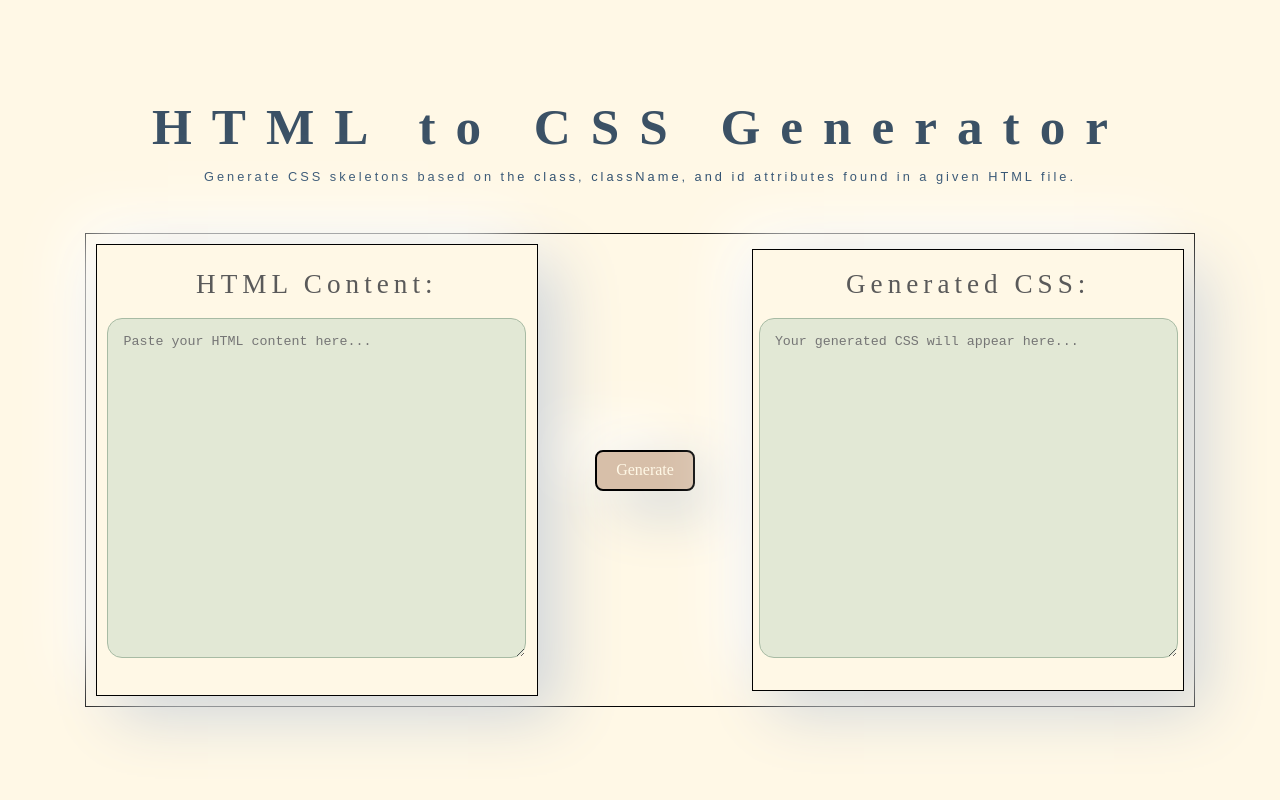
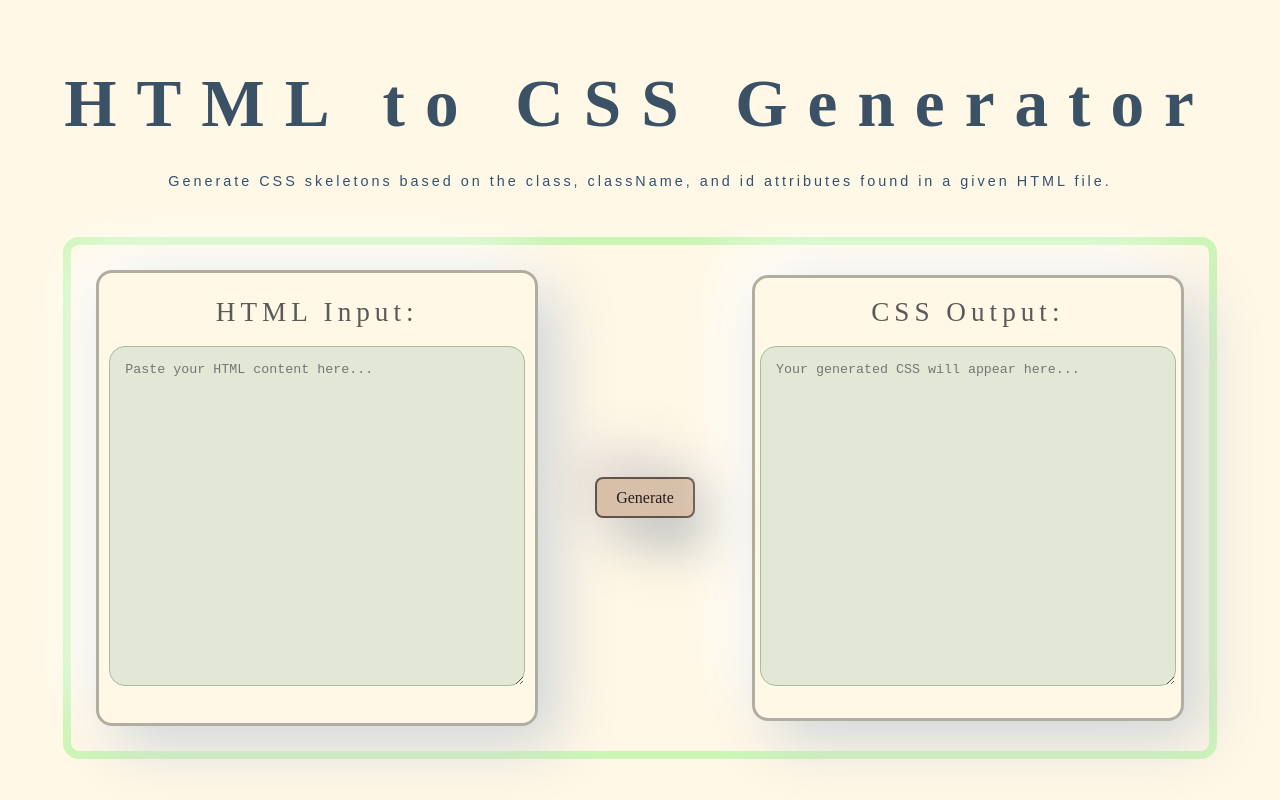
Before and after one commit to demaceo/html-to-css, a React (Vite) app: page / in a window 1280 px wide. Built offline with nearby package versions, Linux system fonts and the light colour scheme; a web font is replaced by a local one.

Commit message:
adjust stylings

```diff
--- a/src/App.css
+++ b/src/App.css
@@ -1,5 +1,4 @@
 #root {
-  /* max-width: 1280px; */
   max-width: 100vw;
   margin: 0 auto;
   text-align: center;
@@ -7,11 +6,10 @@
   display: flex;
   flex-direction: column;
   justify-content: space-evenly;
-  height: 80vh;
+  height: 100%;
 }
 
 body {
-  /* background-color: #fbfaf4; */
   background-color: #fff8e6; /* Light Cream */
   color: #5a5a5a; /* Slate Grey */
 }
@@ -23,20 +21,21 @@ body {
   flex-direction: row;
   justify-content: space-evenly;
   align-items: center;
-  padding: 10px;
-  border: 1px solid black;
+  padding: 25px;
+  border: 0.5em solid rgba(191, 246, 171, 0.819);
+  border-radius: 1rem;
 }
 
 .header-container {
-  margin-bottom: 5vh;
+  margin: 4vh 0vw 1vh 0vw;
   height: fit-content;
   padding: 0;
-  line-height: 0.5;
+  line-height: 0.8;
 }
 
 h1 {
   color: #3b5165;
-  font-size: 3.2rem;
+  font-size: 4.2rem;
   width: 90vw;
   letter-spacing: 20px;
 }
@@ -44,7 +43,7 @@ h1 {
 .subtext {
   color: #325271;
   font-family: Arial, sans-serif;
-  font-size: .8rem;
+  font-size: 0.9rem;
   letter-spacing: 3px;
 }
 
@@ -58,12 +57,10 @@ h1 {
 }
 
 .generate-button {
-  /* margin-bottom: 40px; */
-  border: 2px solid #000;
+  border: 2px solid #0000008e;
   width: fit-content;
   border-radius: 50px;
-  /* background: #f5fbff; */
-  box-shadow: 20px 20px 60px #d0d5d9, -20px -20px 60px #ffffff;
+  box-shadow: 20px 20px 60px #a1a9af, -20px -20px 60px #dcd0d0;
   border-radius: 8px;
   padding: 0.6em 1.2em;
   font-size: 1em;
@@ -71,15 +68,15 @@ h1 {
   cursor: pointer;
   transition: border-color 0.25s;
   background-color: #d7bfa9; /* Warm Beige */
-  color: #fff8e6; /* Light Cream */
+  color: #201f1e; /* Light Cream */
 }
 
 .generate-button:hover {
-  border-color: #646cff;
-  /* background-color: rgb(68, 241, 33); */
+  color: #fff8e6; /* Light Cream */
   background-color: #c2957a; /* Muted Terracotta */
 }
 .generate-button:focus,
 .generate-button:focus-visible {
+  border-color: #646cff;
   outline: 4px auto -webkit-focus-ring-color;
 }
--- a/src/assets/CSSOutput/CSSOutput.css
+++ b/src/assets/CSSOutput/CSSOutput.css
@@ -1,6 +1,7 @@
 .output-container {
   width: inherit;
-  border: 1px solid black;
+  border: 3px solid rgba(0, 0, 0, 0.302);
+  border-radius: 1rem;
   box-shadow: 20px 20px 60px #d0d5d9, -20px -20px 60px #ffffff;
   height: 55vh;
 }
@@ -16,12 +17,11 @@
   line-height: 2.5;
   letter-spacing: 5px;
   text-align: center;
-  /* color: #138713; */
 }
 
 .output-container textarea {
   padding: 15px;
-  border-radius: 15px;
+  border-radius: 1rem;
   width: 90%;
   height: 70%;
   margin-bottom: 10px;
--- a/src/assets/CSSOutput/CSSOutput.tsx
+++ b/src/assets/CSSOutput/CSSOutput.tsx
@@ -9,7 +9,7 @@ interface CSSOutputProps {
 const CSSOutput: React.FC<CSSOutputProps> = ({ cssContent }) => (
   <div className="output-container">
     <label>
-      <strong id="cssTitle">Generated CSS:</strong>
+      <strong id="cssTitle">CSS Output:</strong>
     </label>
     <textarea
       // rows="10"
--- a/src/assets/HTMLInput/HTMLInput.css
+++ b/src/assets/HTMLInput/HTMLInput.css
@@ -1,14 +1,11 @@
 .input-container {
   width: inherit;
   height: 55vh;
-  border: 1px solid black;
+  border: 3px solid rgba(0, 0, 0, 0.302);
+  border-radius: 1rem;
   box-shadow: 20px 20px 60px #d0d5d9, -20px -20px 60px #ffffff;
   padding: 5px;
 }
-
-/* #htmlTitle {
-  color: #888338;
-} */
 
 .input-container label {
   width: 100%;
@@ -21,12 +18,11 @@
   line-height: 2.5;
   letter-spacing: 5px;
   text-align: center;
-  /* color: #888338; */
 }
 
 .input-container textarea {
   padding: 15px;
-  border-radius: 15px;
+  border-radius: 1rem;
   width: 90%;
   margin-bottom: 10px;
   height: 70%;
--- a/src/assets/HTMLInput/HTMLInput.tsx
+++ b/src/assets/HTMLInput/HTMLInput.tsx
@@ -13,7 +13,7 @@ const HTMLInput: React.FC<HTMLInputProps> = ({
 }) => (
   <div className="input-container">
     <label>
-      <strong id="htmlTitle">HTML Content:</strong>
+      <strong id="htmlTitle">HTML Input:</strong>
     </label>
     <textarea
       // rows="10"
--- a/src/index.css
+++ b/src/index.css
@@ -23,7 +23,8 @@ body {
   display: flex;
   place-items: center;
   min-width: 320px;
-  min-height: 100vh;
+  height: 100vh;
+  /* min-height: 100vh; */
 }
 
 @media (prefers-color-scheme: light) {
```
